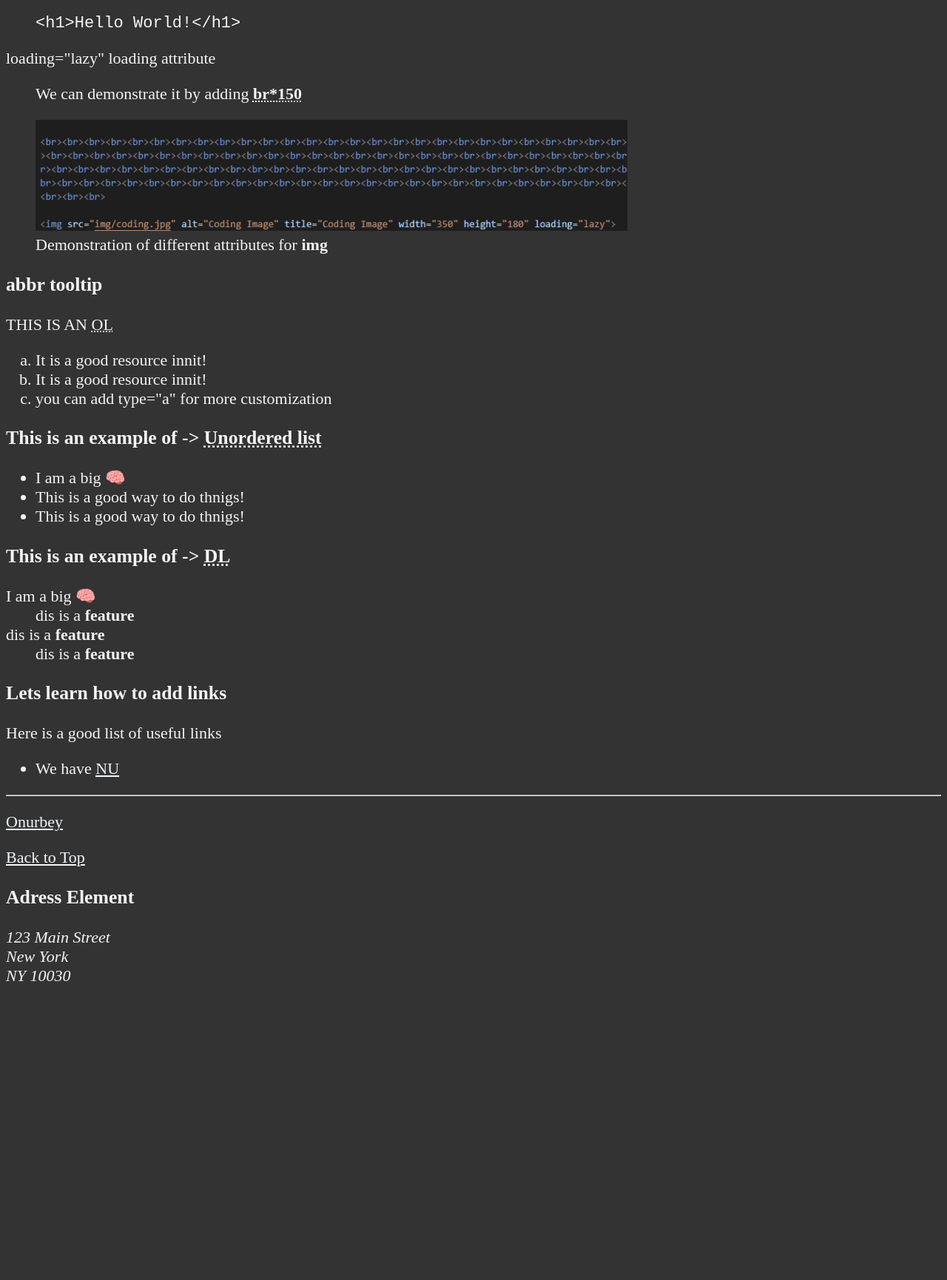
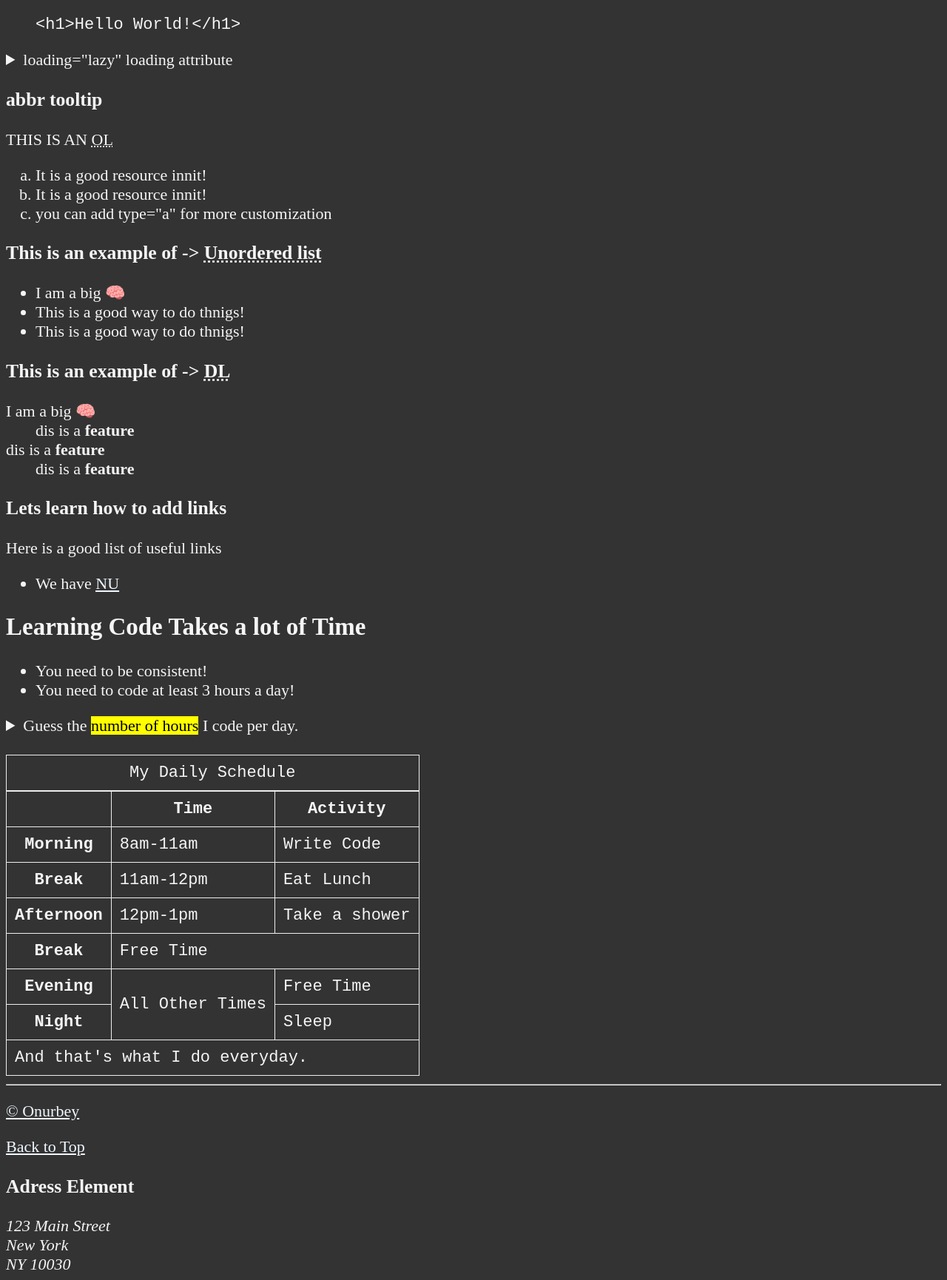
Before and after one commit to Adocresta/01_Learning, a website: page index.html in a window 1280 px wide. Shown: the part 804-2534 px from the top of the page at 74% size. Before the commit the page ends 2144 px from the top, so only its background shows below. Drawn offline with Linux system fonts and the light colour scheme.

Commit message:
Added a Table and semantic elements in my code

```diff
--- a/app.js
+++ /dev/null
@@ -1,4 +0,0 @@
-"use strict";
-console.log("Hello World!");
-var gasfas = 30;
-//# sourceMappingURL=app.js.map
--- a/index.html
+++ b/index.html
@@ -1,71 +1,122 @@
 <!DOCTYPE html>
 <html lang="en-US">
   <head>
-        <meta charset="UTF-8">
-        <meta name="author" content="Onur Tas">
-        <meta name="description" content="this page contains my htlm learning asdasfasdfgsdafd">
+    <meta charset="UTF-8" />
+    <meta name="author" content="Onur Tas" />
+    <meta
+      name="description"
+      content="this page contains my htlm learning asdasfasdfgsdafd"
+    />
     <title>Onurbey</title>
-        <link rel="icon" href="site_icon.png" type="image/x-icon">
-        <link rel="stylesheet" href="main.css" type="text/css">
+    <link rel="icon" href="site_icon.png" type="image/x-icon" />
+    <link rel="stylesheet" href="main.css" type="text/css" />
   </head>
   <body>
-
-        <h1>Hello World!</h1>
-
-        <hr>
-
-        <nav>
+    <!-- *We have 3 main areas in a page header, main and footer -->
+    <header>
+      <h1>Features of HTML</h1>
+      <!-- implemented to quicly navigate in the current page -->
+      <nav aria-label="primary-navigation">
+        <!-- <h2 id="primary-navigation">Primary Navigation</h2> you can make is aria-labelledby="primary-navigation" -->
         <ul>
-                <li><a href="#Entry">Learn HTML</a>
+          <li>
+            <a href="#Entry">Learn HTML</a>
             <ul>
-                        <li><a href="#addingAnImage&LazyLoadingAttribute">Adding images and Lazy Attribute</a></li>
+              <li>
+                <a href="#addingAnImage&LazyLoadingAttribute"
+                  >Adding images and Lazy Attribute</a
+                >
+              </li>
             </ul>
           </li>
           <li><a href="#Abbr_and_Ordered_list">Abbr and Ordered list</a></li>
           <li><a href="#Description_List">Description List</a></li>
-                <li>Features of HTML
+          <li>
+            Features of HTML
             <ul>
-                        <li><a href="FeaturesOfHTML/Emphasize&breaks.html" target="_blank" rel="noopener noreferrer"><abbr title="Different web page">Emphasizee and breaks</abbr></a></li>
+              <li>
+                <a
+                  href="FeaturesOfHTML/Emphasize&breaks.html"
+                  target="_blank"
+                  rel="noopener noreferrer"
+                  ><abbr title="Different web page"
+                    >Emphasizee and breaks</abbr
+                  ></a
+                >
+              </li>
             </ul>
           </li>
-                <li><a href="about.html">About Me</a>
+          <li>
+            <a href="about.html">About Me</a>
             <ul>
-                        <li><a href="about.html#Download_and_links">Downloads and Links</a></li>
+              <li>
+                <a href="about.html#Download_and_links">Downloads and Links</a>
+              </li>
             </ul>
+          </li>
+          <li>
+            <a href="#Marking&adding_Time_context&Hidden_Info_Tab"
+              >Marking & Adding Time Context & Hidden Info Tab</a
+            >
           </li>
         </ul>
       </nav>
-
-        <section id="Entry"> <!-- *Section-->
-
-
-            <hr> <!--*The Thematic Break-->
-
+    </header>
+    <main>
+      <article id="Entry">
+        <!-- *Section-->
+        <!-- hr adds semantic meaning like a topic change -->
+        <hr />
+        <!--*The Thematic Break-->
         <h2>Let's learn HTML!</h2>
         <p>My first web page!</p>
-
         <section id="addingAnImage&LazyLoadingAttribute">
           <h3>Adding an Image</h3>
           <!-- *Adding an image widht and height is recommended-->
-                <img src="img/cool_coding.png" alt="Coding Image" title="Coding Image" width="350" height="180" loading="lazy">
+          <img
+            src="img/cool_coding.png"
+            alt="Coding Image"
+            title="Coding Image"
+            width="350"
+            height="180"
+            loading="lazy"
+          />
+          <!-- *figures are not just for images! -->
           <figure>
             <figcaption>Look at my code! ( ͡° ͜ʖ ͡°)</figcaption>
             <p>
               <code>&lt;h1&gt;Hello World!&lt;/h1&gt;</code>
             </p>
           </figure>
-                <p>loading="lazy" loading attribute</p>
+          <!-- Aside is complementery info -->
+          <aside>
+            <!-- A bar that contains hidden information usually used to tell about warranty -->
+            <details>
+              <summary>loading="lazy" loading attribute</summary>
               <figure>
-                    <p>We can demonstrate it by adding <abbr title="Autocompletes the same line 150 times"><strong>br*150</strong></abbr></p>
-                    <img src="img/Lazy_Loading_Attribute.PNG" alt="Lazy_Loading_Attribute" title="Lazy_Loading_Attribute" width="800" height="150" loading="lazy">
-                    <figcaption>Demonstration of different attributes for <strong>img</strong></figcaption>
+                <p>
+                  We can demonstrate it by adding
+                  <abbr title="Autocompletes the same line 150 times"
+                    ><strong>br*150</strong></abbr
+                  >
+                </p>
+                <img
+                  src="img/Lazy_Loading_Attribute.PNG"
+                  alt="Lazy_Loading_Attribute"
+                  title="Lazy_Loading_Attribute"
+                  width="800"
+                  height="150"
+                  loading="lazy"
+                />
+                <figcaption>
+                  Demonstration of different attributes for <strong>img</strong>
+                </figcaption>
               </figure>
+            </details>
+          </aside>
         </section>
-
-        </section>
-
-        <section id="Abbr_and_Ordered_list">
-
+      </article>
+      <article id="Abbr_and_Ordered_list">
         <!--some ppl may not access this mobile shitters-->
         <h3>abbr tooltip</h3>
         <p>THIS IS AN <abbr title="Ordered list">OL</abbr></p>
@@ -74,46 +125,142 @@
           <li>It is a good resource innit!</li>
           <li>you can add type="a" for more customization</li>
         </ol>
-
         <!--unordered list-->
-            <h3>This is an example of -&gt; <abbr title="UL">Unordered list</abbr></h3>
+        <h3>
+          This is an example of -&gt; <abbr title="UL">Unordered list</abbr>
+        </h3>
         <ul>
           <li>I am a big 🧠</li>
           <li>This is a good way to do thnigs!</li>
           <li>This is a good way to do thnigs!</li>
         </ul>
-
-        </section>
-
-        <section id="Description_List">
-
+      </article>
+      <article id="Description_List">
         <!--description list DT AND DD -->
-        <h3>This is an example of -&gt; <abbr title="description list">DL</abbr></h3>
+        <h3>
+          This is an example of -&gt; <abbr title="description list">DL</abbr>
+        </h3>
         <dl>
           <dt>I am a big 🧠</dt>
           <dd>dis is a <strong>feature</strong></dd>
           <dt>dis is a <strong>feature</strong></dt>
           <dd>dis is a <strong>feature</strong></dd>
         </dl>
-
-        </section>
-
-        <section id="links">
-
+      </article>
+      <article id="links">
         <!--Links-->
         <h3>Lets learn how to add links</h3>
         <p>Here is a good list of useful links</p>
         <ul>
-            <li>We have <abbr title="NU checker"><a href="https://validator.w3.org/nu" target="_blank" rel="noopener noreferrer">NU</a></abbr></li>
+          <li>
+            We have
+            <abbr title="NU checker"
+              ><a
+                href="https://validator.w3.org/nu"
+                target="_blank"
+                rel="noopener noreferrer"
+                >NU</a
+              ></abbr
+            >
+          </li>
         </ul>
-
-        </section>
-
-        <hr> <!-- generic info tool-->
-        <p><a href="about.html">Onurbey</a></p>
+      </article>
+      <article id="Marking&adding_Time_context&Hidden_Info_Tab">
+        <h2>Learning Code Takes a lot of Time</h2>
+        <ul>
+          <li>You need to be consistent!</li>
+          <li>
+            You need to code at least <time datetime="PT3H">3 hours</time> a
+            day!
+          </li>
+        </ul>
+        <aside>
+          <details>
+            <summary>
+              Guess the <mark>number of hours</mark> I code per day.
+            </summary>
+            I myself code <time datetime="PT5H">5 hours</time> a day starting
+            from at <time datetime="08:00">8 AM</time> in the morning! Moreover
+            I coded <time datetime="PT8H30M">8 hours and a half</time> on
+            <time datetime="2022-05-23">May 23</time>. I know that was a crazy
+            day!. However, I don't think I can keep up with this.
+          </details>
+          <br />
+          <!-- Table element which has rows and colon also table headers -->
+          <table>
+            <caption>
+              My Daily Schedule
+            </caption>
+            <thead>
+              <tr>
+                <th>&ThinSpace;</th>
+                <!-- Scope tells us the items on the table are both Time and morning and both activity and morning we can give these items id instead too-->
+                <th scope="col">Time</th>
+                <th scope="col">Activity</th>
+              </tr>
+            </thead>
+            <tbody>
+              <tr id="1strow">
+                <th scope="row">Morning</th>
+                <td>
+                  <time datetime="08:00">8am</time>-<time datetime="11:00"
+                    >11am</time
+                  >
+                </td>
+                <td>Write Code</td>
+              </tr>
+              <tr>
+                <th scope="row">Break</th>
+                <td>
+                  <time datetime="11:00">11am</time>-<time datetime="12:00"
+                    >12pm</time
+                  >
+                </td>
+                <td>Eat Lunch</td>
+              </tr>
+              <tr>
+                <th scope="row">Afternoon</th>
+                <td>
+                  <time datetime="12:00">12pm</time>-<time datetime="13:00"
+                    >1pm</time
+                  >
+                </td>
+                <td>Take a shower</td>
+              </tr>
+              <tr>
+                <th scope="row">Break</th>
+                <td colspan="2">Free Time</td>
+              </tr>
+              <tr>
+                <th scope="row" rowspan="1">Evening</th>
+                <td rowspan="2">All Other Times</td>
+                <td>Free Time</td>
+              </tr>
+              <tr>
+                  <th scope="row" >Night</th>
+                  <td>Sleep</td>
+                </tr>
+            </tbody>
+            <tfoot>
+              <tr>
+                <td colspan="3">And that's what I do everyday.</td>
+              </tr>
+            </tfoot>
+          </table>
+        </aside>
+      </article>
+    </main>
+    <hr />
+    <footer>
+      <p><a href="about.html">&copy; Onurbey</a></p>
       <!-- * using '#' only takes us bact to the top-->
       <p><a href="#">Back to Top</a></p>
       <h3>Adress Element</h3>
-        <address>123 Main Street<br> New York<br> NY 10030</address>
+      <address>
+        123 Main Street<br />
+        New York<br />
+        NY 10030
+      </address>
+    </footer>
   </body>
 </html>
--- a/main.css
+++ b/main.css
@@ -18,3 +18,10 @@ a:visited {
 a:hover, a:active {
     color: #eee;
 }
+
+table, tr, th, td, caption {
+    border: 1px solid #eee;
+    font-family: 'Courier New', Courier, monospace;
+    border-collapse: collapse;
+    padding: 0.5rem;
+}
```
Also changed, not shown: about.html (+2 -1 lines), src/app.ts (renamed from app.ts), 2 other files. Lines whose indentation alone changed are shown as unchanged.
